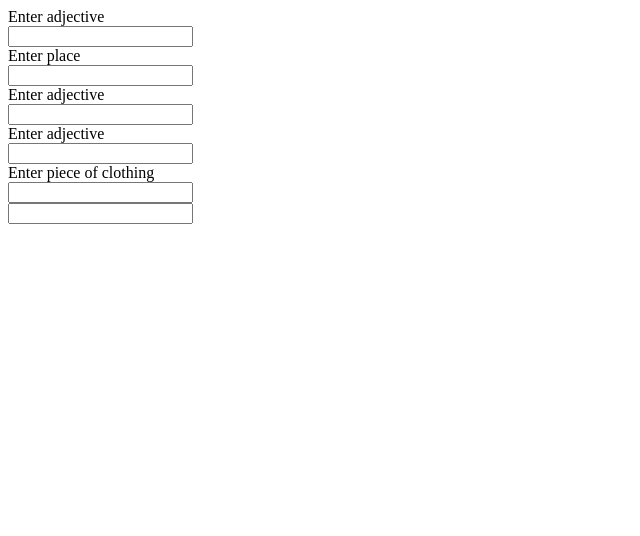
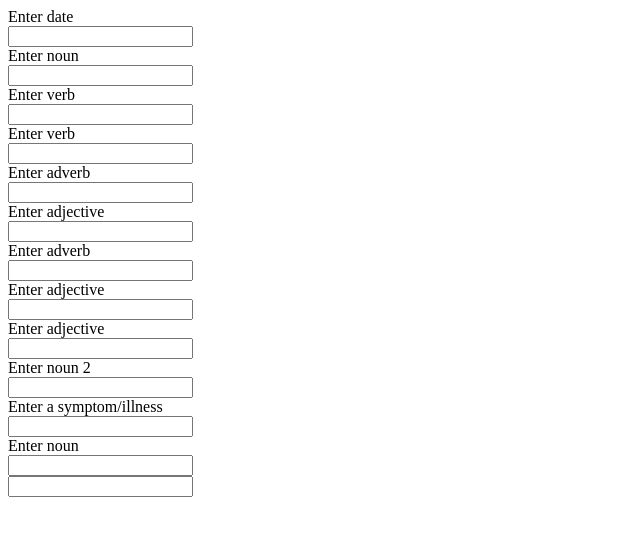
Before and after one commit to CSEcass/Madlibs-PT2, a Flask app: page /madlib in a window 1280 px wide. Shown: the top 536 px of the page, without its empty margins (0-640 px from the left). Run offline with Flask 3, Linux system fonts and the light colour scheme.

Commit message:
finished the entirety of the form in madlib.html

```diff
--- a/templates/madlib.html
+++ b/templates/madlib.html
@@ -8,20 +8,41 @@
 </head>
 <body>
     <form action="{{url}}" method="POST">
-        <label for="adjective">Enter adjective </label><br>
-        <input required type="text" id="adjective" name="adjective"><br>
+        <label for="date">Enter date </label><br>
+        <input required type="text" id="date" name="date"><br>
 
-        <label for="place">Enter place </label><br>
-        <input required type="text" id="place" name="place"><br>
+        <label for="noun">Enter noun </label><br>
+        <input required type="text" id="noun" name="noun"><br>
+
+        <label for="verb">Enter verb </label><br>
+        <input required type="text" id="verb" name="verb"><br>
+
+        <label for="verb2">Enter verb </label><br>
+        <input required type="text" id="verb2" name="verb2"><br>
+
+        <label for="adverb">Enter adverb </label><br>
+        <input required type="text" id="adverb" name="adverb"><br>
 
         <label for="adjective">Enter adjective </label><br>
         <input required type="text" id="adjective" name="adjective"><br>
 
-        <label for="adjective">Enter adjective </label><br>
-        <input required type="text" id="adjective" name="adjective"><br>
+        <label for="adverb2">Enter adverb </label><br>
+        <input required type="text" id="adverb2" name="adverb2"><br>
 
-        <label for="pclothing">Enter piece of clothing </label><br>
-        <input required type="text" id="pclothing" name="pclothing"><br>
+        <label for="adjective2">Enter adjective </label><br>
+        <input required type="text" id="adjective2" name="adjective2"><br>
+
+        <label for="feeling">Enter adjective </label><br>
+        <input required type="text" id="feeling" name="feeling"><br>
+
+        <label for="noun2">Enter noun 2 </label><br>
+        <input required type="text" id="noun2" name="noun2"><br>
+
+        <label for="symptom">Enter a symptom/illness </label><br>
+        <input required type="text" id="symptom" name="symptom"><br>
+
+        <label for="noun">Enter noun </label><br>
+        <input required type="text" id="noun" name="noun"><br>
 
         <input type="submit!">
 
```
Also changed, not shown: 1 other file.
